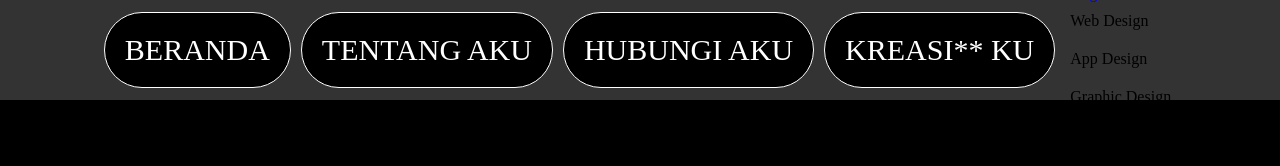
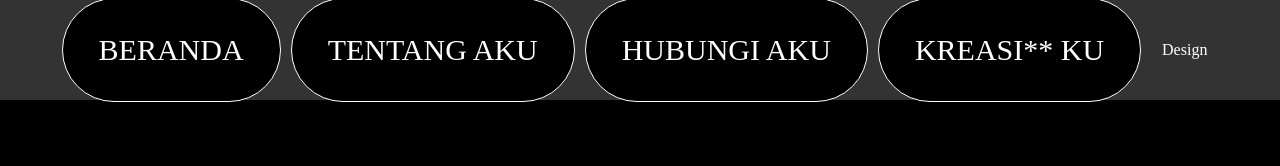
Before and after one commit to matbowo/matbowo.github.io, a plain HTML site: page index.html in a window 1280 px wide. Shown: the top 166 px of the page. Drawn offline with Linux system fonts and the light colour scheme.

Commit message:
Update style2.css

```diff
--- a/style2.css
+++ b/style2.css
@@ -118,14 +118,24 @@ html {
   border-color: rgb(2, 255, 86);
 }
 
-        <li class="dropdown">
-            <a href="javascript:void(0)" class="dropbtn">Design</a>
-            <div class="dropdown-content">
-                <a href="#">Web Design</a>
-                <a href="#">App Design</a>
-                <a href="#">Graphic Design</a>
-            </div>
-        </li>
+    li a,
+.dropbtn {
+    display: inline-block;
+    color: white;
+    text-align: center;
+    padding: 14px 16px;
+    text-decoration: none;
+}
+
+li a:hover,
+.dropdown:hover .dropbtn {
+    background-color: #c85250;
+    transition: all 0.5s ease;
+}
+
+li.dropdown {
+    display: inline-block;
+}
 
 .dropdown-content {
     display: none;
```
